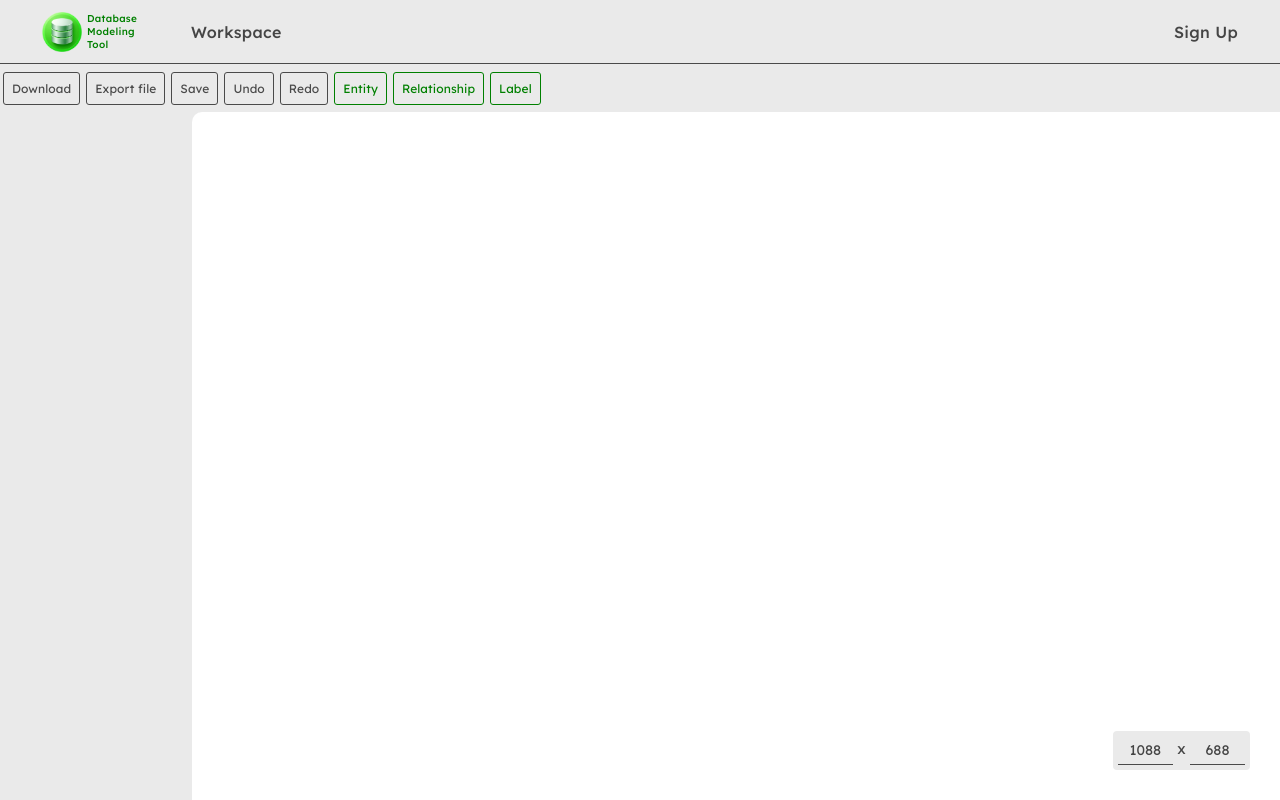
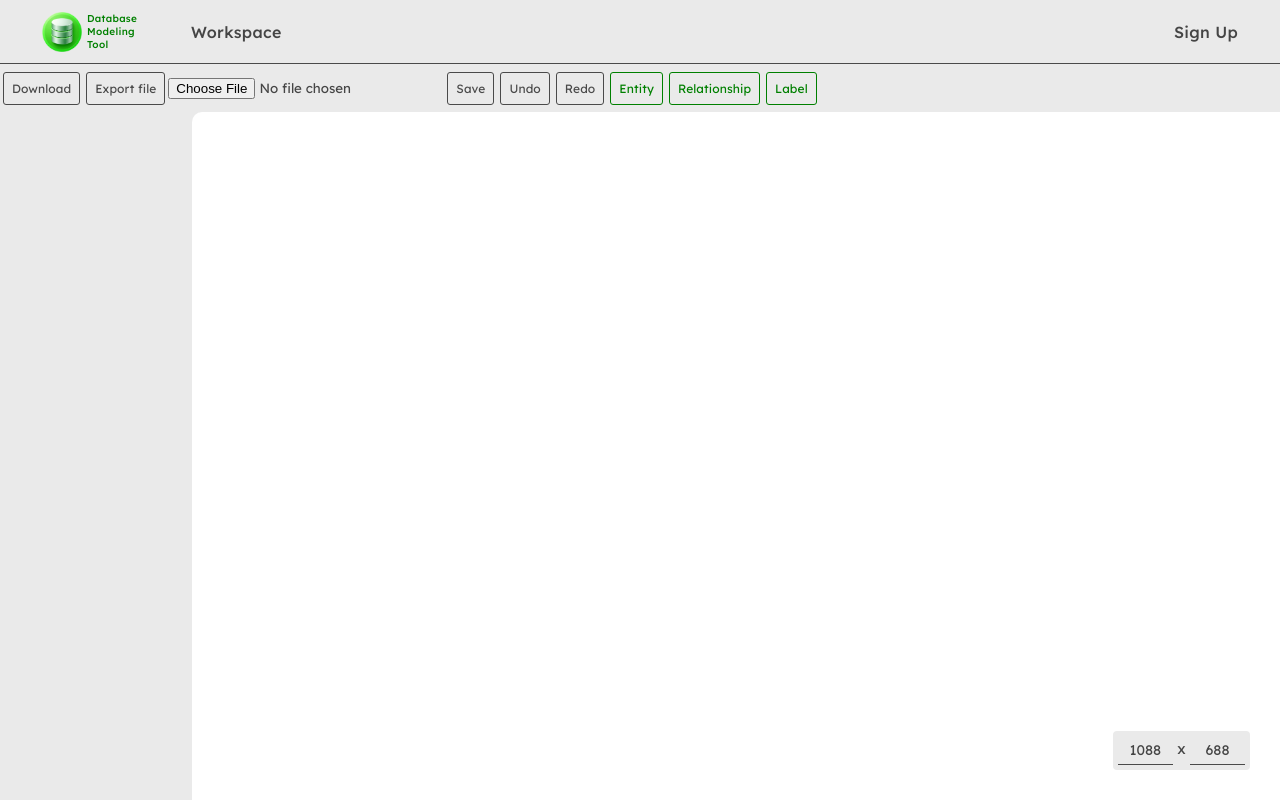
Before and after one commit to Vjekoslav-Radosevic/DBMT-frontend, a Vue app: page /diagram in a window 1280 px wide. Built offline with nearby package versions, Linux system fonts and the light colour scheme; no server answers.

Commit message:
add importDiagram button

```diff
--- a/src/components/DiagramToolbar.vue
+++ b/src/components/DiagramToolbar.vue
@@ -2,6 +2,7 @@
     <div class="toolbar">
         <div class="toolbar__button toolbar__button--sys" @click="openDownloadDialog">Download</div>
         <div class="toolbar__button toolbar__button--sys" @click="exportFile">Export file</div>
+        <input type="file" @change="importDiagram" accept=".json" />
         <div class="toolbar__button toolbar__button--sys">Save</div>
         <div class="toolbar__button toolbar__button--sys">Undo</div>
         <div class="toolbar__button toolbar__button--sys">Redo</div>
@@ -63,6 +64,9 @@ export default {
         exportFile() {
             this.$emit("export-file");
         },
+        importDiagram(event) {
+            this.$emit("import-diagram", event);
+        },
     },
 };
 </script>
```
